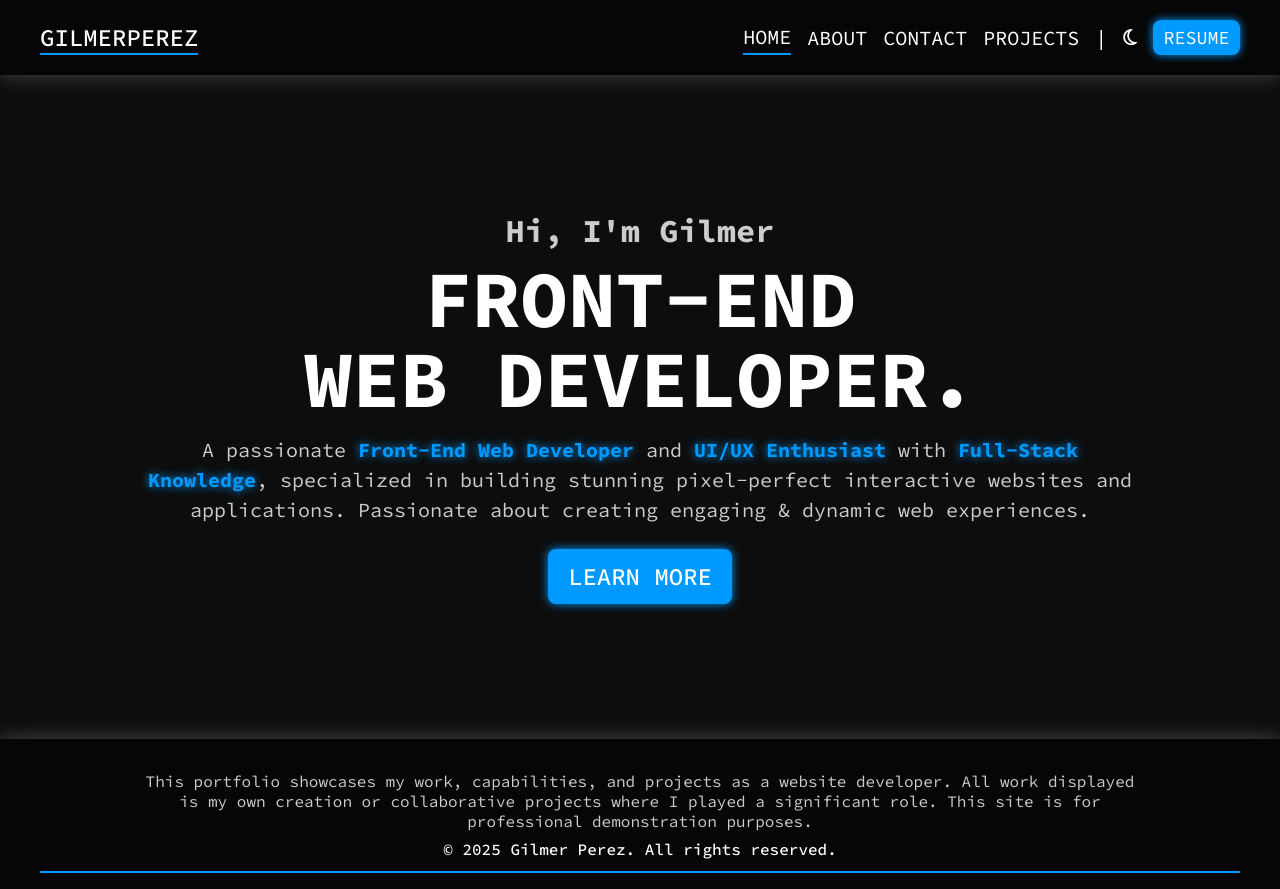
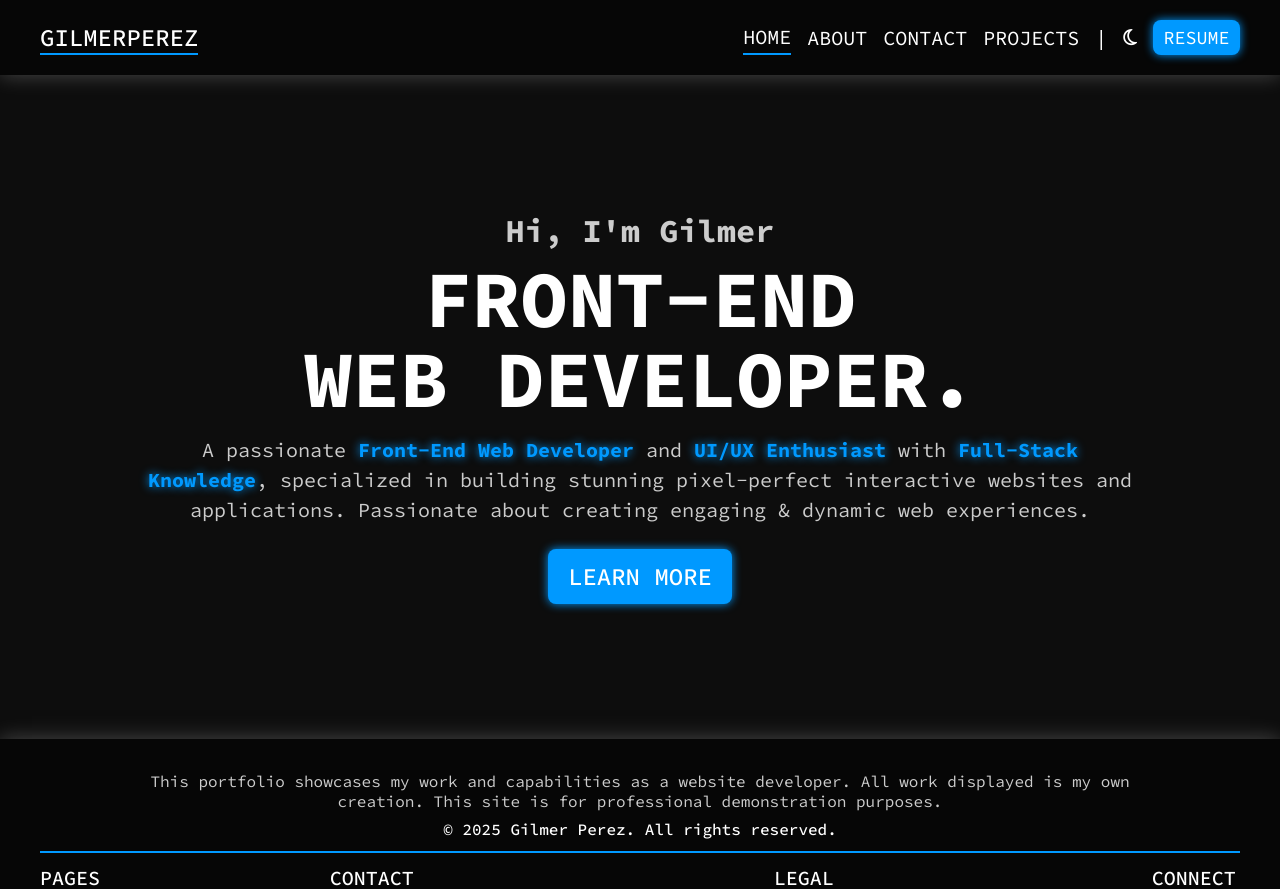
Before and after one commit to gilmerperez/gilmer-perez, a React (Vite) app: page / in a window 1280 px wide. Shown: the top 889 px of the page. Built offline with nearby package versions, Linux system fonts and the light colour scheme.

Commit message:
Trimmed legal text in footer

```diff
--- a/src/components/Footer/Footer.jsx
+++ b/src/components/Footer/Footer.jsx
@@ -9,9 +9,8 @@ function Footer() {
           <div className={styles.topContainer}>
             {/* Legal disclaimer */}
             <p className={styles.legalDisclaimer}>
-              This portfolio showcases my work, capabilities, and projects as a website developer. All work displayed is
-              my own creation or collaborative projects where I played a significant role. This site is for professional
-              demonstration purposes.
+              This portfolio showcases my work and capabilities as a website developer. All work displayed is my own
+              creation. This site is for professional demonstration purposes.
             </p>
             {/* Copyright */}
             <p className={styles.copyright}>&copy; {new Date().getFullYear()} Gilmer Perez. All rights reserved.</p>
```
